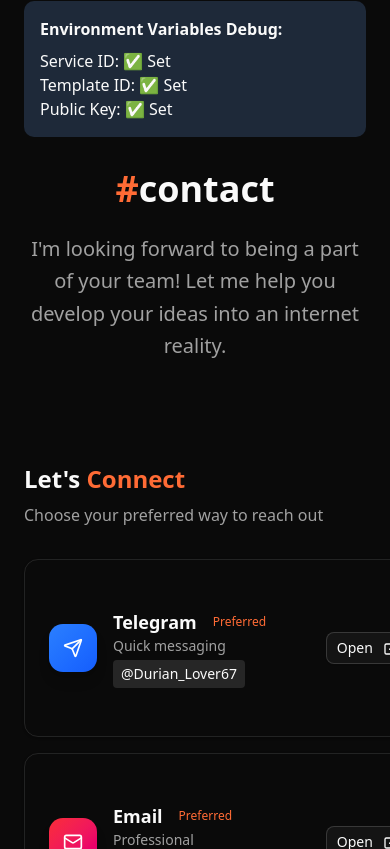
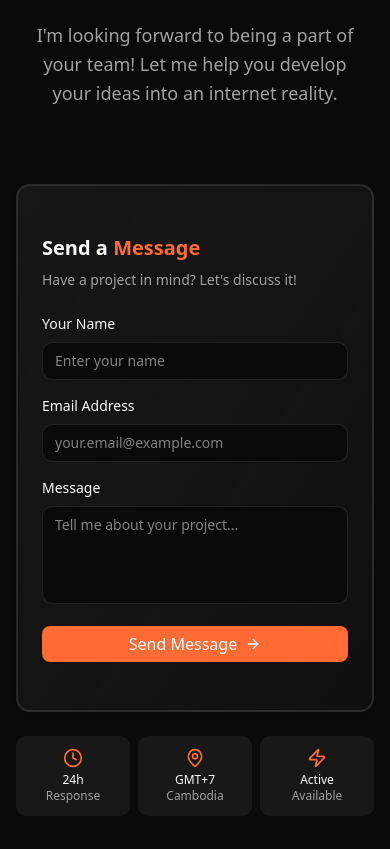
Before and after one commit to UmLyrithyreach/my-portfolio-nextjs, a Next.js app: page / in a window 390 px wide. Shown: the part 6555-7404 px from the top of the page. Built offline with nearby package versions, Linux system fonts and the light colour scheme; no server answers.

Commit message:
Fix Responsiveness

```diff
--- a/src/components/ContactSection.tsx
+++ b/src/components/ContactSection.tsx
@@ -127,17 +127,17 @@ const ContactSection: React.FC = () => {
   const getContactIcon = (platform: string): React.ReactNode => {
     switch (platform.toLowerCase()) {
       case 'telegram':
-        return <Send className="w-5 h-5" />;
+        return <Send className="w-4 h-4 sm:w-5 sm:h-5" />;
       case 'discord':
-        return <Hash className="w-5 h-5" />; // Using Hash instead of FontAwesome
+        return <Hash className="w-4 h-4 sm:w-5 sm:h-5" />;
       case 'email':
-        return <Mail className="w-5 h-5" />;
+        return <Mail className="w-4 h-4 sm:w-5 sm:h-5" />;
       case 'facebook':
-        return <Users className="w-5 h-5" />; // Using Users instead of FontAwesome
+        return <Users className="w-4 h-4 sm:w-5 sm:h-5" />;
       case 'instagram':
-        return <MessageCircle className="w-5 h-5" />; // Using MessageCircle instead of FontAwesome
+        return <MessageCircle className="w-4 h-4 sm:w-5 sm:h-5" />;
       default:
-        return <Phone className="w-5 h-5" />;
+        return <Phone className="w-4 h-4 sm:w-5 sm:h-5" />;
     }
   };
 
@@ -201,15 +201,15 @@ const ContactSection: React.FC = () => {
   const getSocialIcon = (name: string): React.ReactNode => {
     switch (name.toLowerCase()) {
       case 'github':
-        return <Github className="w-4 h-4" />;
+        return <Github className="w-3 h-3 sm:w-4 sm:h-4" />;
       case 'linkedin':
-        return <Linkedin className="w-4 h-4" />;
+        return <Linkedin className="w-3 h-3 sm:w-4 sm:h-4" />;
       case 'facebook':
-        return <Users className="w-4 h-4" />; // Using Users instead of FontAwesome
+        return <Users className="w-3 h-3 sm:w-4 sm:h-4" />;
       case 'instagram':
-        return <MessageCircle className="w-4 h-4" />; // Using MessageCircle instead of FontAwesome
+        return <MessageCircle className="w-3 h-3 sm:w-4 sm:h-4" />;
       default:
-        return <Github className="w-4 h-4" />;
+        return <Github className="w-3 h-3 sm:w-4 sm:h-4" />;
     }
   };
 
@@ -235,21 +235,12 @@ const ContactSection: React.FC = () => {
   }));
 
   return (
-    <section id="contact" className="py-20 relative overflow-hidden">
-      <div className="container mx-auto px-6 max-w-7xl">
-        {/* Debug Environment Variables - Remove this after testing */}
-        <div className="mb-8 p-4 bg-gray-100 dark:bg-gray-800 rounded-lg">
-          <h4 className="font-bold mb-2">Environment Variables Debug:</h4>
-          <p>Service ID: {process.env.NEXT_PUBLIC_EMAILJS_SERVICE_ID ? '✅ Set' : '❌ Missing'}</p>
-          <p>Template ID: {process.env.NEXT_PUBLIC_EMAILJS_TEMPLATE_ID ? '✅ Set' : '❌ Missing'}</p>
-          <p>Public Key: {process.env.NEXT_PUBLIC_EMAILJS_PUBLIC_KEY ? '✅ Set' : '❌ Missing'}</p>
-        </div>
-
-        {/* Rest of your component remains the same... */}
-        {/* Background Elements */}
+    <section id="contact" className="py-12 sm:py-16 lg:py-20 relative overflow-hidden">
+      <div className="container mx-auto px-4 sm:px-6 max-w-7xl">
+        {/* Background Elements - Adjusted for mobile */}
         <div className="absolute inset-0 pointer-events-none">
           <motion.div
-            className="absolute top-20 left-10 w-72 h-72 bg-orange/5 rounded-full blur-3xl"
+            className="absolute top-10 sm:top-20 left-5 sm:left-10 w-48 h-48 sm:w-72 sm:h-72 bg-orange/5 rounded-full blur-3xl"
             animate={{
               scale: [1, 1.2, 1],
               opacity: [0.3, 0.5, 0.3],
@@ -261,7 +252,7 @@ const ContactSection: React.FC = () => {
             }}
           />
           <motion.div
-            className="absolute bottom-20 right-20 w-96 h-96 bg-blue-500/5 rounded-full blur-3xl"
+            className="absolute bottom-10 sm:bottom-20 right-5 sm:right-20 w-64 h-64 sm:w-96 sm:h-96 bg-blue-500/5 rounded-full blur-3xl"
             animate={{
               scale: [1.1, 1, 1.1],
               opacity: [0.2, 0.4, 0.2],
@@ -277,25 +268,25 @@ const ContactSection: React.FC = () => {
 
         {/* Header */}
         <motion.div
-          className="text-center mb-16"
+          className="text-center mb-12 sm:mb-16"
           initial={{ opacity: 0, y: 30 }}
           whileInView={{ opacity: 1, y: 0 }}
           transition={{ duration: 0.8 }}
           viewport={{ once: true }}
         >
           <motion.div
-            className="inline-flex items-center space-x-2 mb-6"
+            className="inline-flex items-center space-x-2 mb-4 sm:mb-6"
             initial={{ opacity: 0, scale: 0.9 }}
             whileInView={{ opacity: 1, scale: 1 }}
             transition={{ duration: 0.6, delay: 0.2 }}
           >
-            <h2 className="text-4xl md:text-5xl font-bold">
+            <h2 className="text-3xl sm:text-4xl md:text-5xl font-bold">
               <span className="text-orange">#</span>contact
             </h2>
           </motion.div>
 
           <motion.p
-            className="text-xl text-muted-foreground max-w-2xl mx-auto leading-relaxed"
+            className="text-lg sm:text-xl text-muted-foreground max-w-2xl mx-auto leading-relaxed px-4"
             initial={{ opacity: 0, y: 20 }}
             whileInView={{ opacity: 1, y: 0 }}
             transition={{ duration: 0.6, delay: 0.4 }}
@@ -305,7 +296,7 @@ const ContactSection: React.FC = () => {
 
           {/* Decorative line */}
           <motion.div
-            className="flex items-center justify-center space-x-2 mt-8"
+            className="flex items-center justify-center space-x-2 mt-6 sm:mt-8"
             initial={{ opacity: 0 }}
             whileInView={{ opacity: 1 }}
             transition={{ duration: 0.8, delay: 0.6 }}
@@ -313,30 +304,31 @@ const ContactSection: React.FC = () => {
             <motion.div
               className="h-1 bg-gradient-to-r from-transparent via-orange to-transparent rounded-full"
               initial={{ width: 0 }}
-              whileInView={{ width: 200 }}
+              whileInView={{ width: 150 }}
               transition={{ duration: 1, delay: 0.8 }}
             />
           </motion.div>
         </motion.div>
 
-        <div className="grid lg:grid-cols-2 gap-12 items-start">
+        <div className="grid lg:grid-cols-2 gap-8 sm:gap-12 items-start">
           {/* Left Column - Contact Methods */}
           <motion.div
             initial={{ opacity: 0, x: -50 }}
             whileInView={{ opacity: 1, x: 0 }}
             transition={{ duration: 0.8 }}
             viewport={{ once: true }}
+            className="order-2 lg:order-1"
           >
-            <div className="mb-8">
-              <h3 className="text-2xl font-bold mb-2">
+            <div className="mb-6 sm:mb-8">
+              <h3 className="text-xl sm:text-2xl font-bold mb-2">
                 Let&apos;s <span className="text-orange">Connect</span>
               </h3>
-              <p className="text-muted-foreground">
+              <p className="text-muted-foreground text-sm sm:text-base">
                 Choose your preferred way to reach out
               </p>
             </div>
 
-            <div className="space-y-4">
+            <div className="space-y-3 sm:space-y-4">
               {contactMethods.map((contact, index) => (
                 <motion.div
                   key={contact.platform}
@@ -347,22 +339,22 @@ const ContactSection: React.FC = () => {
                 >
                   <Card className={`group cursor-pointer transition-all duration-300 hover:shadow-lg ${contact.priority === 'high' ? 'border-orange/30 bg-orange/5' : 'border-border/50'
                     }`}>
-                    <CardContent className="p-6">
-                      <div className="flex items-center space-x-4">
+                    <CardContent className="p-4 sm:p-6">
+                      <div className="flex items-center space-x-3 sm:space-x-4">
                         <motion.div
-                          className={`w-12 h-12 rounded-xl bg-gradient-to-br ${contact.color} flex items-center justify-center text-white shadow-lg`}
+                          className={`w-10 h-10 sm:w-12 sm:h-12 rounded-xl bg-gradient-to-br ${contact.color} flex items-center justify-center text-white shadow-lg flex-shrink-0`}
                           whileHover={{ scale: 1.1, rotate: 5 }}
                           transition={{ duration: 0.2 }}
                         >
                           {contact.icon}
                         </motion.div>
 
-                        <div className="flex-1">
-                          <div className="flex items-center space-x-2">
-                            <h4 className="font-semibold text-lg">{contact.platform}</h4>
+                        <div className="flex-1 min-w-0">
+                          <div className="flex items-center space-x-2 mb-1">
+                            <h4 className="font-semibold text-base sm:text-lg truncate">{contact.platform}</h4>
                             {contact.priority === 'high' && (
                               <motion.div
-                                className="px-2 py-1 bg-orange/20 text-orange text-xs rounded-full font-medium"
+                                className="px-2 py-1 bg-orange/20 text-orange text-xs rounded-full font-medium whitespace-nowrap"
                                 initial={{ scale: 0 }}
                                 animate={{ scale: 1 }}
                                 transition={{ delay: 0.5 }}
@@ -371,17 +363,17 @@ const ContactSection: React.FC = () => {
                               </motion.div>
                             )}
                           </div>
-                          <p className="text-sm text-muted-foreground mb-1">{contact.description}</p>
-                          <p className="text-sm font-mono bg-muted px-2 py-1 rounded inline-block">
+                          <p className="text-xs sm:text-sm text-muted-foreground mb-1">{contact.description}</p>
+                          <p className="text-xs sm:text-sm font-mono bg-muted px-2 py-1 rounded inline-block max-w-full truncate">
                             {contact.username}
                           </p>
                         </div>
 
-                        <div className="flex space-x-2">
+                        <div className="flex flex-col sm:flex-row space-y-1 sm:space-y-0 sm:space-x-2 flex-shrink-0">
                           <Button
                             variant="outline"
                             size="sm"
-                            className="group-hover:border-orange group-hover:text-orange transition-all duration-300"
+                            className="group-hover:border-orange group-hover:text-orange transition-all duration-300 text-xs sm:text-sm px-2 sm:px-3"
                             asChild
                           >
                             <a
@@ -390,7 +382,7 @@ const ContactSection: React.FC = () => {
                               rel={contact.platform === 'Email' ? '' : 'noopener noreferrer'}
                               className="flex items-center space-x-1"
                             >
-                              <span>Open</span>
+                              <span className="hidden sm:inline">Open</span>
                               <ExternalLink className="w-3 h-3" />
                             </a>
                           </Button>
@@ -399,7 +391,7 @@ const ContactSection: React.FC = () => {
                             variant="ghost"
                             size="sm"
                             onClick={() => handleCopy(contact.username, contact.platform)}
-                            className="hover:bg-orange/10 hover:text-orange transition-all duration-300"
+                            className="hover:bg-orange/10 hover:text-orange transition-all duration-300 px-2 sm:px-3"
                           >
                             <AnimatePresence mode="wait">
                               {copiedText === contact.platform ? (
@@ -410,7 +402,7 @@ const ContactSection: React.FC = () => {
                                   exit={{ scale: 0 }}
                                   transition={{ duration: 0.2 }}
                                 >
-                                  <Check className="w-4 h-4 text-green-500" />
+                                  <Check className="w-3 h-3 sm:w-4 sm:h-4 text-green-500" />
                                 </motion.div>
                               ) : (
                                 <motion.div
@@ -420,7 +412,7 @@ const ContactSection: React.FC = () => {
                                   exit={{ scale: 0 }}
                                   transition={{ duration: 0.2 }}
                                 >
-                                  <Copy className="w-4 h-4" />
+                                  <Copy className="w-3 h-3 sm:w-4 sm:h-4" />
                                 </motion.div>
                               )}
                             </AnimatePresence>
@@ -435,14 +427,14 @@ const ContactSection: React.FC = () => {
 
             {/* Social Links */}
             <motion.div
-              className="mt-8"
+              className="mt-6 sm:mt-8"
               initial={{ opacity: 0, y: 20 }}
               whileInView={{ opacity: 1, y: 0 }}
               transition={{ duration: 0.6, delay: 0.3 }}
               viewport={{ once: true }}
             >
-              <h4 className="text-lg font-semibold mb-4">Follow me on</h4>
-              <div className="flex space-x-3">
+              <h4 className="text-base sm:text-lg font-semibold mb-3 sm:mb-4">Follow me on</h4>
+              <div className="flex flex-wrap gap-2 sm:gap-3">
                 {socialPlatforms.map((social, index) => (
                   <motion.div
                     key={social.name}
@@ -454,14 +446,14 @@ const ContactSection: React.FC = () => {
                     <Button
                       variant="outline"
                       size="sm"
-                      className={`${social.color} transition-all duration-300 border-2`}
+                      className={`${social.color} transition-all duration-300 border-2 text-xs sm:text-sm px-2 sm:px-3`}
                       asChild
                     >
                       <a
                         href={social.url}
                         target="_blank"
                         rel="noopener noreferrer"
-                        className="flex items-center space-x-2"
+                        className="flex items-center space-x-1 sm:space-x-2"
                       >
                         {social.icon}
                         <span>{social.name}</span>
@@ -479,19 +471,20 @@ const ContactSection: React.FC = () => {
             whileInView={{ opacity: 1, x: 0 }}
             transition={{ duration: 0.8 }}
             viewport={{ once: true }}
+            className="order-1 lg:order-2"
           >
             <Card className="border-2 border-orange/20 bg-gradient-to-br from-card to-card/50 backdrop-blur-sm">
-              <CardContent className="p-8">
+              <CardContent className="p-6 sm:p-8">
                 <div className="mb-6">
-                  <h3 className="text-2xl font-bold mb-2">
+                  <h3 className="text-xl sm:text-2xl font-bold mb-2">
                     Send a <span className="text-orange">Message</span>
                   </h3>
-                  <p className="text-muted-foreground">
+                  <p className="text-muted-foreground text-sm sm:text-base">
                     Have a project in mind? Let&apos;s discuss it!
                   </p>
                 </div>
 
-                <form onSubmit={handleFormSubmit} className="space-y-6">
+                <form onSubmit={handleFormSubmit} className="space-y-4 sm:space-y-6">
                   <motion.div
                     initial={{ opacity: 0, y: 20 }}
                     whileInView={{ opacity: 1, y: 0 }}
@@ -505,7 +498,7 @@ const ContactSection: React.FC = () => {
                       name="name"
                       value={formData.name}
                       onChange={handleInputChange}
-                      className="w-full px-4 py-3 rounded-lg border border-border bg-background focus:border-orange focus:ring-2 focus:ring-orange/20 transition-all duration-300"
+                      className="w-full px-3 sm:px-4 py-2 sm:py-3 rounded-lg border border-border bg-background focus:border-orange focus:ring-2 focus:ring-orange/20 transition-all duration-300 text-sm sm:text-base"
                       placeholder="Enter your name"
                       required
                     />
@@ -524,7 +517,7 @@ const ContactSection: React.FC = () => {
                       name="email"
                       value={formData.email}
                       onChange={handleInputChange}
-                      className="w-full px-4 py-3 rounded-lg border border-border bg-background focus:border-orange focus:ring-2 focus:ring-orange/20 transition-all duration-300"
+                      className="w-full px-3 sm:px-4 py-2 sm:py-3 rounded-lg border border-border bg-background focus:border-orange focus:ring-2 focus:ring-orange/20 transition-all duration-300 text-sm sm:text-base"
                       placeholder="your.email@example.com"
                       required
                     />
@@ -542,8 +535,8 @@ const ContactSection: React.FC = () => {
                       name="message"
                       value={formData.message}
                       onChange={handleInputChange}
-                      rows={5}
-                      className="w-full px-4 py-3 rounded-lg border border-border bg-background focus:border-orange focus:ring-2 focus:ring-orange/20 transition-all duration-300 resize-none"
+                      rows={4}
+                      className="w-full px-3 sm:px-4 py-2 sm:py-3 rounded-lg border border-border bg-background focus:border-orange focus:ring-2 focus:ring-orange/20 transition-all duration-300 resize-none text-sm sm:text-base"
                       placeholder="Tell me about your project..."
                       required
                     />
@@ -557,16 +550,16 @@ const ContactSection: React.FC = () => {
                     <Button
                       type="submit"
                       disabled={isSubmitting}
-                      className="w-full bg-orange hover:bg-orange/90 text-white py-3 text-lg font-medium transition-all duration-300 group"
+                      className="w-full bg-orange hover:bg-orange/90 text-white py-2 sm:py-3 text-base sm:text-lg font-medium transition-all duration-300 group"
                     >
                       {isSubmitting ? (
                         <motion.div
-                          className="flex items-center space-x-2"
+                          className="flex items-center justify-center space-x-2"
                           initial={{ opacity: 0 }}
                           animate={{ opacity: 1 }}
                         >
                           <motion.div
-                            className="w-5 h-5 border-2 border-white/30 border-t-white rounded-full"
+                            className="w-4 h-4 sm:w-5 sm:h-5 border-2 border-white/30 border-t-white rounded-full"
                             animate={{ rotate: 360 }}
                             transition={{ duration: 1, repeat: Infinity, ease: "linear" }}
                           />
@@ -575,7 +568,7 @@ const ContactSection: React.FC = () => {
                       ) : (
                         <div className="flex items-center justify-center space-x-2">
                           <span>Send Message</span>
-                          <ArrowRight className="w-5 h-5 group-hover:translate-x-1 transition-transform duration-300" />
+                          <ArrowRight className="w-4 h-4 sm:w-5 sm:h-5 group-hover:translate-x-1 transition-transform duration-300" />
                         </div>
                       )}
                     </Button>
@@ -586,39 +579,39 @@ const ContactSection: React.FC = () => {
 
             {/* Quick Info */}
             <motion.div
-              className="mt-8 grid grid-cols-3 gap-4"
+              className="mt-6 sm:mt-8 grid grid-cols-3 gap-2 sm:gap-4"
               initial={{ opacity: 0, y: 20 }}
               whileInView={{ opacity: 1, y: 0 }}
               transition={{ duration: 0.6, delay: 0.5 }}
               viewport={{ once: true }}
             >
               <motion.div
-                className="text-center p-4 rounded-lg bg-muted/50"
+                className="text-center p-3 sm:p-4 rounded-lg bg-muted/50"
                 whileHover={{ scale: 1.05 }}
                 transition={{ duration: 0.2 }}
               >
-                <Clock className="w-6 h-6 text-orange mx-auto mb-2" />
-                <p className="text-sm font-medium">24h</p>
+                <Clock className="w-5 h-5 sm:w-6 sm:h-6 text-orange mx-auto mb-1 sm:mb-2" />
+                <p className="text-xs sm:text-sm font-medium">24h</p>
                 <p className="text-xs text-muted-foreground">Response</p>
               </motion.div>
 
               <motion.div
-                className="text-center p-4 rounded-lg bg-muted/50"
+                className="text-center p-3 sm:p-4 rounded-lg bg-muted/50"
                 whileHover={{ scale: 1.05 }}
                 transition={{ duration: 0.2 }}
               >
-                <MapPin className="w-6 h-6 text-orange mx-auto mb-2" />
-                <p className="text-sm font-medium">GMT+7</p>
+                <MapPin className="w-5 h-5 sm:w-6 sm:h-6 text-orange mx-auto mb-1 sm:mb-2" />
+                <p className="text-xs sm:text-sm font-medium">GMT+7</p>
                 <p className="text-xs text-muted-foreground">Cambodia</p>
               </motion.div>
 
               <motion.div
-                className="text-center p-4 rounded-lg bg-muted/50"
+                className="text-center p-3 sm:p-4 rounded-lg bg-muted/50"
                 whileHover={{ scale: 1.05 }}
                 transition={{ duration: 0.2 }}
               >
-                <Zap className="w-6 h-6 text-orange mx-auto mb-2" />
-                <p className="text-sm font-medium">Active</p>
+                <Zap className="w-5 h-5 sm:w-6 sm:h-6 text-orange mx-auto mb-1 sm:mb-2" />
+                <p className="text-xs sm:text-sm font-medium">Active</p>
                 <p className="text-xs text-muted-foreground">Available</p>
               </motion.div>
             </motion.div>
@@ -627,39 +620,39 @@ const ContactSection: React.FC = () => {
 
         {/* Bottom CTA */}
         <motion.div
-          className="mt-16 text-center"
+          className="mt-12 sm:mt-16 text-center"
           initial={{ opacity: 0, y: 30 }}
           whileInView={{ opacity: 1, y: 0 }}
           transition={{ duration: 0.8, delay: 0.2 }}
           viewport={{ once: true }}
         >
           <Card className="border-2 border-orange/30 bg-gradient-to-r from-orange/5 via-transparent to-orange/5 backdrop-blur-sm">
-            <CardContent className="p-8">
+            <CardContent className="p-6 sm:p-8">
               <motion.div
                 className="flex items-center justify-center space-x-2 mb-4"
                 initial={{ opacity: 0, scale: 0.9 }}
                 whileInView={{ opacity: 1, scale: 1 }}
                 transition={{ duration: 0.6, delay: 0.3 }}
               >
-                <Heart className="w-6 h-6 text-orange" />
-                <Star className="w-6 h-6 text-orange" />
-                <Heart className="w-6 h-6 text-orange" />
+                <Heart className="w-5 h-5 sm:w-6 sm:h-6 text-orange" />
+                <Star className="w-5 h-5 sm:w-6 sm:h-6 text-orange" />
+                <Heart className="w-5 h-5 sm:w-6 sm:h-6 text-orange" />
               </motion.div>
-              <h3 className="text-2xl font-bold mb-2">
+              <h3 className="text-xl sm:text-2xl font-bold mb-2">
                 Ready to work together?
               </h3>
-              <p className="text-muted-foreground mb-6 max-w-2xl mx-auto">
+              <p className="text-muted-foreground mb-6 max-w-2xl mx-auto text-sm sm:text-base px-4">
                 {personalInfo.callToAction}
               </p>
               <Button
                 size="lg"
-                className="bg-orange hover:bg-orange/90 text-white px-8 py-3 text-lg font-medium group"
+                className="bg-orange hover:bg-orange/90 text-white px-6 sm:px-8 py-2 sm:py-3 text-base sm:text-lg font-medium group"
                 asChild
               >
                 <a href="mailto:umlyrithyreach@gmail.com" className="flex items-center space-x-2">
-                  <Mail className="w-5 h-5" />
+                  <Mail className="w-4 h-4 sm:w-5 sm:h-5" />
                   <span>Start a Project</span>
-                  <ArrowRight className="w-5 h-5 group-hover:translate-x-1 transition-transform duration-300" />
+                  <ArrowRight className="w-4 h-4 sm:w-5 sm:h-5 group-hover:translate-x-1 transition-transform duration-300" />
                 </a>
               </Button>
             </CardContent>
```
Also changed, not shown: src/components/Footer.tsx (+0 -71 lines).
